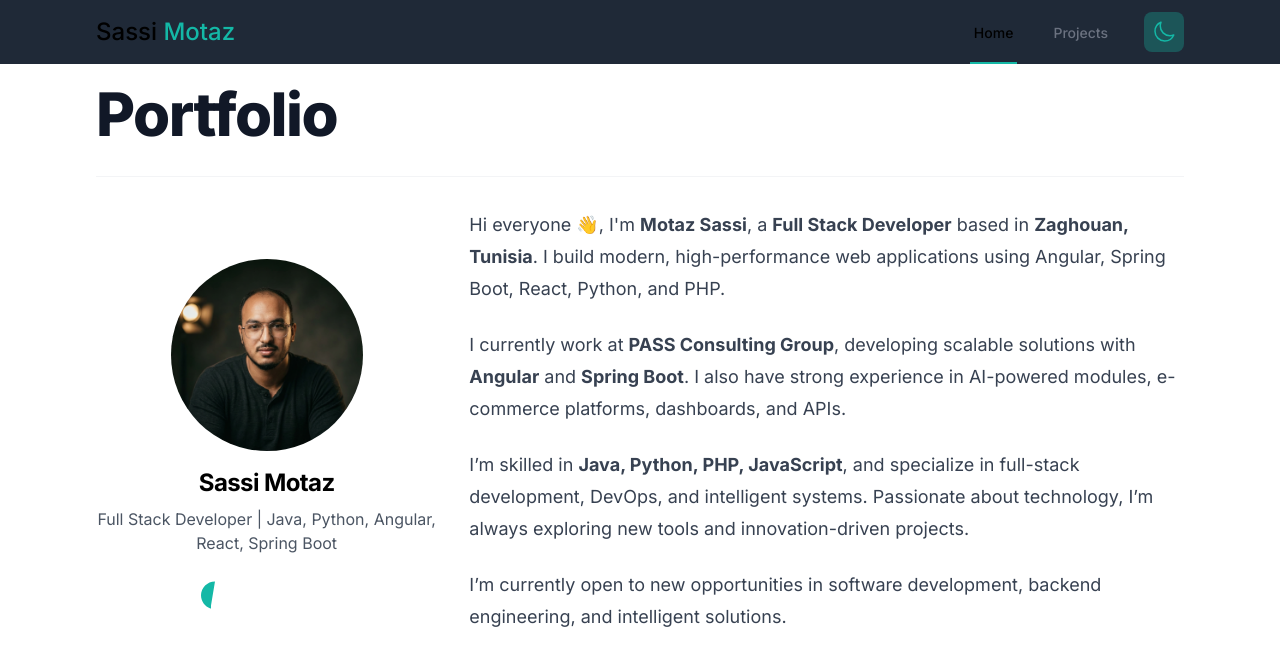
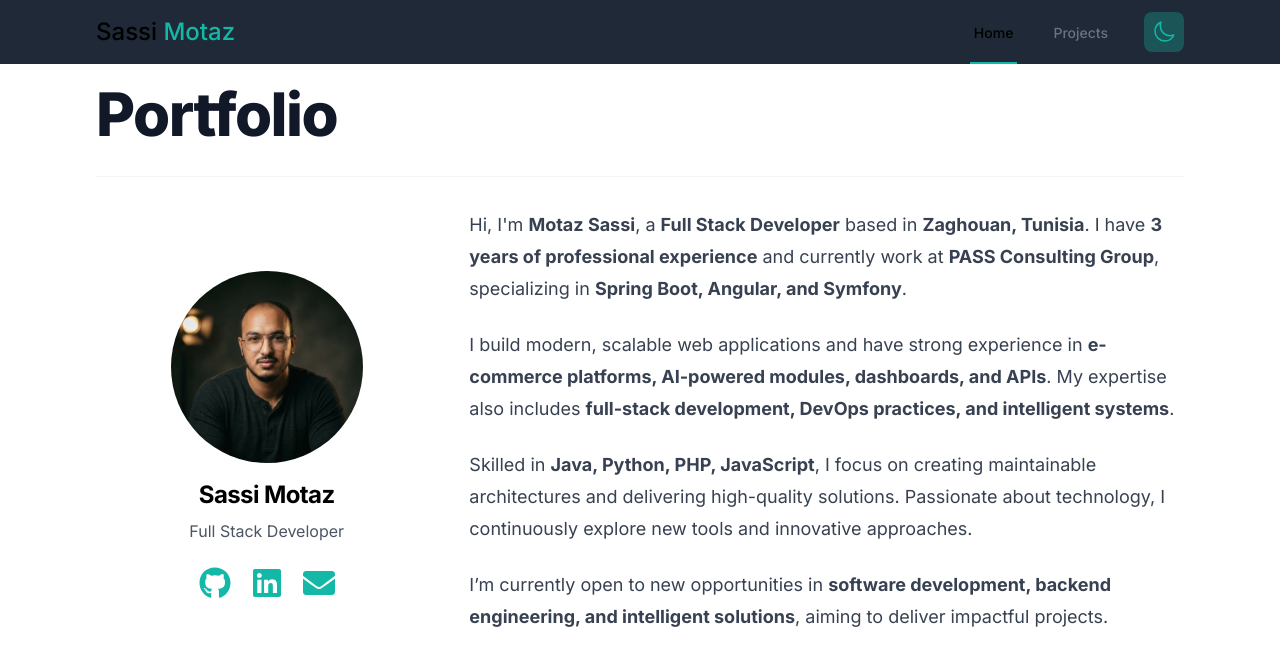
Before and after one commit to SassiMotaz/-my-portfolio, a Next.js app: page / in a window 1280 px wide. Shown: the top 666 px of the page. Built offline with nearby package versions, Linux system fonts and the light colour scheme.

Commit message:
Refactor Home page: Update layout, add social icons, and enhance content; include react-icons dependency

```diff
--- a/app/page.tsx
+++ b/app/page.tsx
@@ -1,38 +1,18 @@
 import Image from "next/image";
+import Head from "next/head";
 import Me from "@/public/074b959ac94f49aeadb9f967640ec9e2 (1).jpg";
+import { FaGithub, FaLinkedin, FaEnvelope } from "react-icons/fa";
 
 export default function Home() {
-  const projects = [
-    {
-      title: "E-commerce Platform",
-      description:
-        "Development of a full-featured e-commerce web app using Angular, Spring Boot, Stripe API, and MongoDB.",
-      link: "https://github.com/SassiMotaz/ecommerce-app",
-    },
-    {
-      title: "AI Chatbot Assistant",
-      description:
-        "A chatbot powered by NLP and Python Flask that assists users with automated support and recommendations.",
-      link: "https://github.com/SassiMotaz/ai-chatbot",
-    },
-    {
-      title: "Business Intelligence Dashboard",
-      description:
-        "Interactive dashboard built with Power BI and ETL automation for enterprise data analytics.",
-      link: "https://github.com/SassiMotaz/bi-dashboard",
-    },
-  ];
-
   return (
     <>
-      <head>
+      <Head>
         <title>Sassi Motaz</title>
         <meta name="description" content="Sassi Motaz's personal website" />
         <link rel="icon" href="/logo.png" />
-      </head>
+      </Head>
 
       <div className="divide-y divide-gray-100 dark:divide-gray-700">
-
         {/* Header */}
         <div className="space-y-2 pt-5 pb-8 md:space-x-5">
           <h1 className="text-3xl font-extrabold leading-9 tracking-tight text-gray-900 dark:text-gray-100 sm:text-4xl md:text-6xl">
@@ -52,33 +32,33 @@ export default function Home() {
               Sassi Motaz
             </h3>
             <p className="text-gray-600 dark:text-gray-300 text-center">
-              Full Stack Developer | Java, Python, Angular, React, Spring Boot
+              Full Stack Developer
             </p>
 
+            {/* Social Icons */}
             <div className="flex space-x-5 pt-6">
-              {/* GitHub */}
-              <a href="https://github.com/SassiMotaz" target="_blank">
-                <svg
-                  viewBox="0 0 1024 1024"
-                  fill="currentColor"
-                  className="w-8 h-8 text-teal-500 hover:text-teal-600"
-                >
-                  <path d="M511.6 76.3C264.3 76.2 64 276.4 64 523.5C64 718.9 189.3 885 363.8 946c23.5 5.9 19.9-10.8 19.9-22.2v-77.5c-135.7 15.9-141.2..." />
-                </svg>
+              <a
+                href="https://github.com/SassiMotaz"
+                target="_blank"
+                rel="noopener noreferrer"
+              >
+                <FaGithub className="w-8 h-8 text-teal-500 hover:text-teal-600" />
               </a>
 
-              {/* LinkedIn */}
-              <a href="https://www.linkedin.com/in/sassi-mootaz-4a6622375/" target="_blank">
-                <svg viewBox="0 0 1024 1024" fill="currentColor" className="w-8 h-8 text-teal-500 hover:text-teal-600">
-                  <path d="M880 112H144c-17.7 0-32 14.3..." />
-                </svg>
+              <a
+                href="https://www.linkedin.com/in/sassi-mootaz-4a6622375/"
+                target="_blank"
+                rel="noopener noreferrer"
+              >
+                <FaLinkedin className="w-8 h-8 text-teal-500 hover:text-teal-600" />
               </a>
 
-              {/* Email */}
-              <a href="mailto:sassimootaz99@gmail.com" target="_blank">
-                <svg viewBox="0 0 1024 1024" fill="currentColor" className="w-8 h-8 text-teal-500 hover:text-teal-600">
-                  <path d="M928 160H96c-17.7 0-32 14.3..." />
-                </svg>
+              <a
+                href="mailto:sassimootaz99@gmail.com"
+                target="_blank"
+                rel="noopener noreferrer"
+              >
+                <FaEnvelope className="w-8 h-8 text-teal-500 hover:text-teal-600" />
               </a>
             </div>
           </div>
@@ -86,20 +66,38 @@ export default function Home() {
           {/* About Text */}
           <div className="prose max-w-none prose-lg pt-8 pb-7 dark:prose-invert xl:col-span-2">
             <p>
-              Hi everyone 👋, I'm <b>Motaz Sassi</b>, a <b>Full Stack Developer</b> based in <b>Zaghouan, Tunisia</b>.
-              I build modern, high-performance web applications using Angular, Spring Boot, React, Python, and PHP.
+              Hi, I'm <b>Motaz Sassi</b>, a <b>Full Stack Developer</b> based in{" "}
+              <b>Zaghouan, Tunisia</b>. I have{" "}
+              <b>3 years of professional experience</b> and currently work at{" "}
+              <b>PASS Consulting Group</b>, specializing in{" "}
+              <b>Spring Boot, Angular, and Symfony</b>.
             </p>
             <p>
-              I currently work at <b>PASS Consulting Group</b>, developing scalable solutions with <b>Angular</b> and <b>Spring Boot</b>.
-              I also have strong experience in AI-powered modules, e-commerce platforms, dashboards, and APIs.
+              I build modern, scalable web applications and have strong
+              experience in{" "}
+              <b>
+                e-commerce platforms, AI-powered modules, dashboards, and APIs
+              </b>
+              . My expertise also includes{" "}
+              <b>
+                full-stack development, DevOps practices, and intelligent
+                systems
+              </b>
+              .
             </p>
             <p>
-              I’m skilled in <b>Java, Python, PHP, JavaScript</b>, and specialize in full-stack development, DevOps, and intelligent systems.
-              Passionate about technology, I’m always exploring new tools and innovation-driven projects.
+              Skilled in <b>Java, Python, PHP, JavaScript</b>, I focus on
+              creating maintainable architectures and delivering high-quality
+              solutions. Passionate about technology, I continuously explore new
+              tools and innovative approaches.
             </p>
             <p>
-              I’m currently open to new opportunities in software development,
-              backend engineering, and intelligent solutions.
+              I’m currently open to new opportunities in{" "}
+              <b>
+                software development, backend engineering, and intelligent
+                solutions
+              </b>
+              , aiming to deliver impactful projects.
             </p>
           </div>
         </div>
--- a/package.json
+++ b/package.json
@@ -26,6 +26,7 @@
     "postcss": "^8.5.6",
     "react": "^18.2.0",
     "react-dom": "^18.2.0",
+    "react-icons": "^5.5.0",
     "tailwindcss": "3.3.3",
     "typescript": "5.1.6"
   },
```
Also changed, not shown: 1 other file (tests, documents, lock files or other folders).
